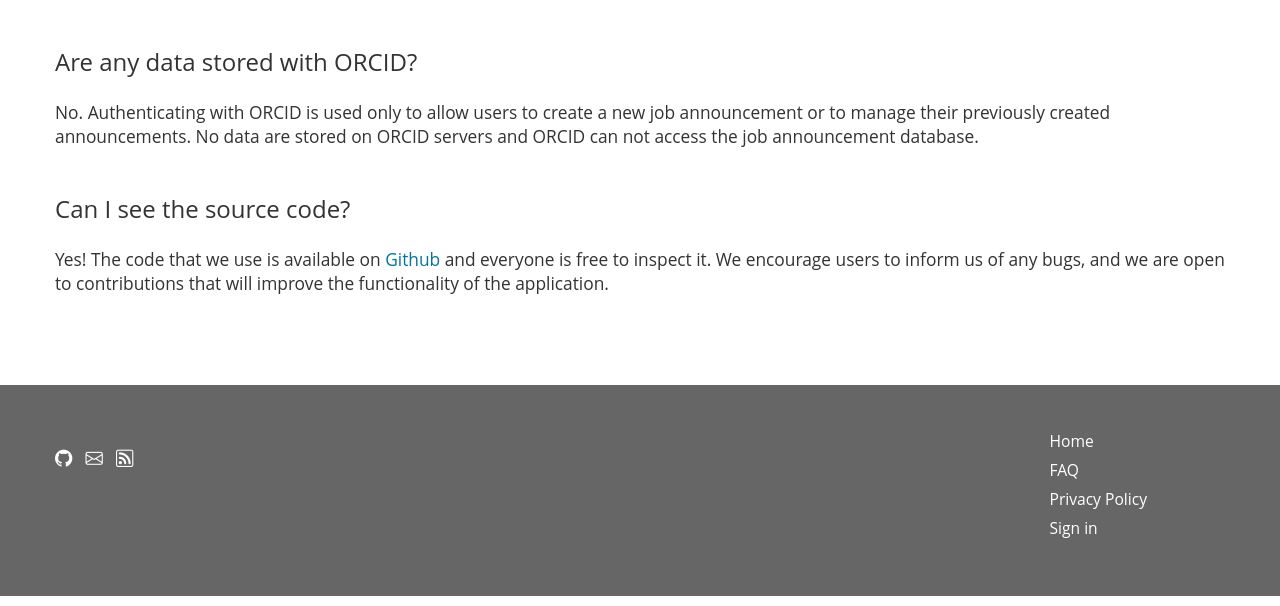
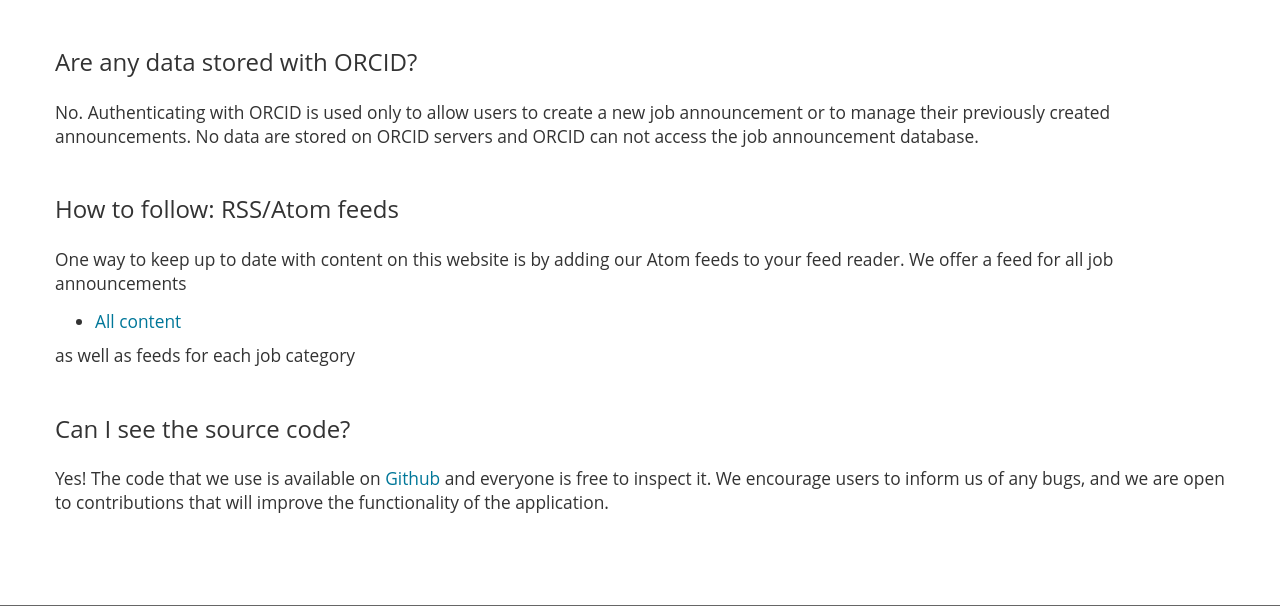
Before and after one commit to planetary-research/job-announcements, a Flask app: template templates/faq.html in a window 1280 px wide. Shown: the part 678-1284 px from the top of the page. Run offline with Flask 3, Linux system fonts and the light colour scheme; the template is opened without the code that fills it, so the values that code supplies are empty; parts of the project's set-up code (start-up, migrations or seed data) failed here and were passed over; some libraries are stand-ins or nearby versions.

Commit message:
Add RSS feeds for each job category

```diff
--- a/app.py
+++ b/app.py
@@ -20,6 +20,7 @@ from utils import get_orcid_name, checksum
 
 
 """ ORCID API """
+
 if config.orcid_member:
     api = orcid.MemberAPI(config.client_ID, config.client_secret, sandbox=config.sandbox)
 else:
@@ -126,6 +127,7 @@ base_data = {
     "header_title": config.site_title,
     "header_subtitle": config.site_subtitle,
     "header_path": config.site_path,
+    "category_names": config.categories,
 }
 
 base_alerts = {
@@ -206,7 +208,6 @@ def home():
         "jobs_list": jobs_list,
         "page": "home",
         "role_id": role_id,
-        "category_names": config.categories,
     }
 
     return render_template("index.html", **(base_data | data))
@@ -985,20 +986,61 @@ def page_not_found(e):
 @app.route('/feed/')
 def feeds():
     fg = FeedGenerator()
-    fg.id(os.path.join(config.site_path, "feeds"))
+    fg.id(os.path.join(config.job_announcements_url, config.site_path[1:], "feed"))
     fg.title(config.site_title)
     fg.subtitle(config.site_subtitle)
-    fg.link(href=config.site_path, rel='alternate')
+    fg.link(href=os.path.join(config.job_announcements_url, config.site_path[1:], "feed"), rel='alternate')
     fg.language('en')
 
     # Create list of feed entries
-    for row in Jobs.query.filter_by(is_active=True).order_by(Jobs.creation_date.asc()).all():
+    for row in Jobs.query.filter_by(is_active=True).order_by(Jobs.post_date.asc()).all():
         fe = fg.add_entry()
         fe.id(os.path.join(config.site_path, row.job_slug))
         fe.title(row.title)
         fe.summary(config.categories[row.category_id])
         fe.link(href=os.path.join(config.site_path, row.job_slug))
-        fe.published(row.creation_date.replace(tzinfo=datetime.UTC))
+        fe.published(row.post_date.replace(tzinfo=datetime.UTC))
+        fe.content(row.description)
+
+    # Generate the feed as bytes
+    feed_data = fg.atom_str(pretty=True)
+
+    # Create a BytesIO object
+    feed_io = BytesIO(feed_data)
+
+    # Return as downloadable file
+    return send_file(
+        feed_io,
+        as_attachment=False,
+        download_name='atom.xml',
+        mimetype='application/atom+xml'
+    )
+
+
+@app.route('/feed/category/<feed_category_string>/')
+def feed_category(feed_category_string):
+    if feed_category_string.isdigit():
+        feed_num = int(feed_category_string)
+        if feed_num >= len(config.categories):
+            return render_template("404.html", **base_data), 404
+    else:
+        return render_template("404.html", **base_data), 404
+
+    fg = FeedGenerator()
+    fg.id(os.path.join(config.job_announcements_url, config.site_path[1:], "feed/category", feed_category_string))
+    fg.title(config.site_title + " - " + config.categories[feed_num])
+    fg.subtitle(config.site_subtitle)
+    fg.link(href=os.path.join(config.job_announcements_url, config.site_path[1:], "feed/category", feed_category_string), rel='alternate')
+    fg.language('en')
+
+    # Create list of feed entries
+    for row in Jobs.query.filter_by(is_active=True).filter_by(category_id=feed_num).order_by(Jobs.post_date.asc()).all():
+        fe = fg.add_entry()
+        fe.id(os.path.join(config.site_path, row.job_slug))
+        fe.title(row.title)
+        fe.summary(config.categories[row.category_id])
+        fe.link(href=os.path.join(config.site_path, row.job_slug))
+        fe.published(row.post_date.replace(tzinfo=datetime.UTC))
         fe.content(row.description)
 
     # Generate the feed as bytes
--- a/config.py
+++ b/config.py
@@ -10,13 +10,13 @@ if (public_domain := os.getenv("public_domain")) is not None:
     sandbox = False
     code_callback_URI = f"{public_domain}/authorization-code-callback"
     orcid_url = "https://orcid.org/"
-    job_announcements_url = os.path.join(public_domain, os.getenv("site_path"))
+    job_announcements_url = os.path.join(public_domain, os.getenv("site_path")[1:])
 
 else:
     sandbox = True
     code_callback_URI = f"http://127.0.0.1:{port}/authorization-code-callback"
     orcid_url = "https://sandbox.orcid.org/"
-    job_announcements_url = os.getenv("site_path")
+    job_announcements_url = os.path.join(f"http://127.0.0.1:{port}", os.getenv("site_path")[1:])
 
 # Load ORCID and admin parameters from .env file
 cookie_secret = os.getenv("cookie_secret")
--- a/templates/faq.html
+++ b/templates/faq.html
@@ -47,6 +47,23 @@
       announcement database.
     </p>
 
+    <h3>How to follow: RSS/Atom feeds</h3>
+    <p>
+      One way to keep up to date with content on this website is by adding our
+      Atom feeds to your feed reader. We offer a feed for all job announcements
+    </p>
+    <ul>
+      <li><a href="{{ job_announcements_url}}/feed">All content</a></li>
+    </ul>
+    <p>
+    as well as feeds for each job category
+    </p>
+    <ul>
+      {% for category in category_names %}
+      <li><a href="{{ job_announcements_url}}/feed/category/{{ loop.index0 }}">{{ category }}</a></li>
+      {% endfor %}
+    </ul>
+
     <h3>Can I see the source code?</h3>
     <p>
       Yes! The code that we use is available on
```
